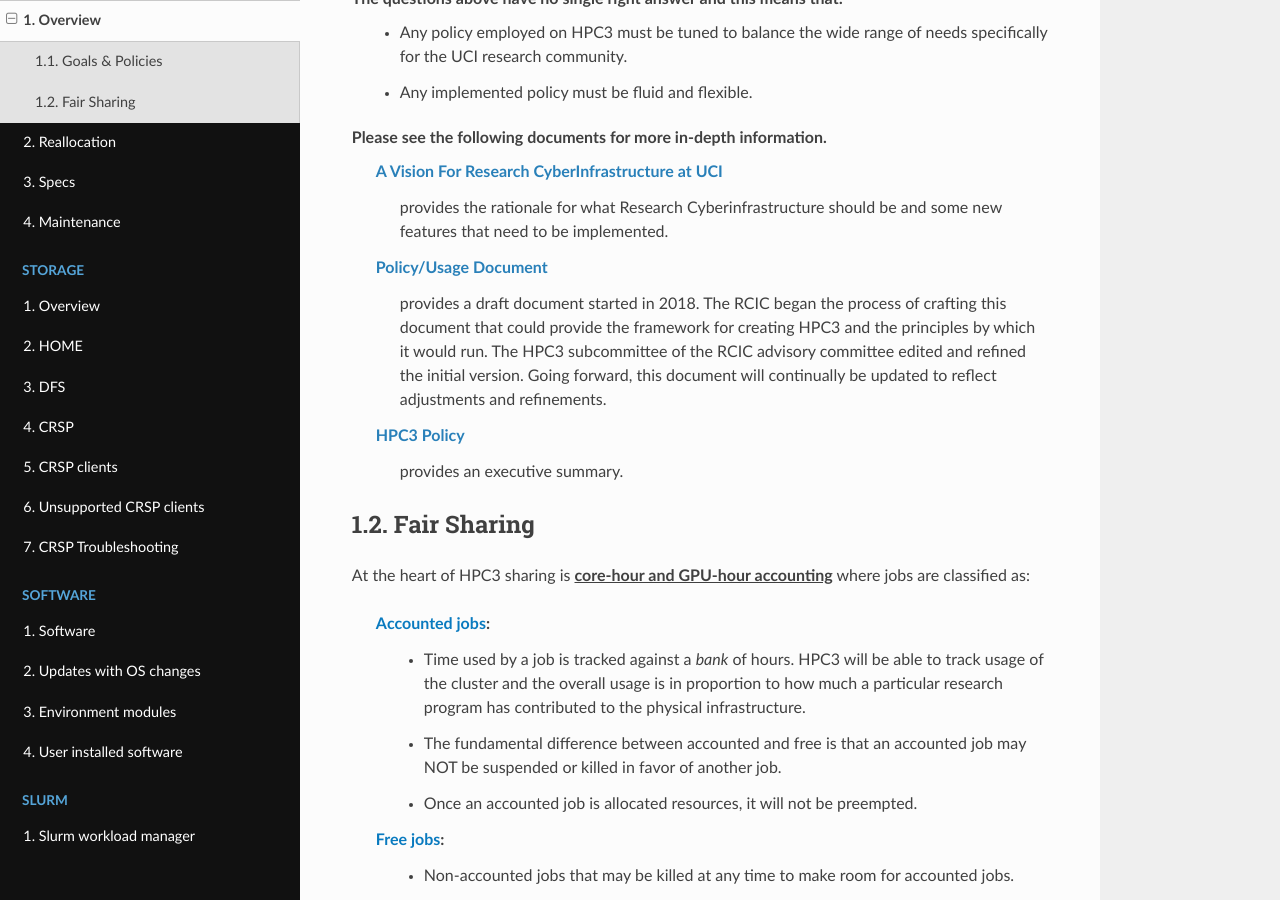
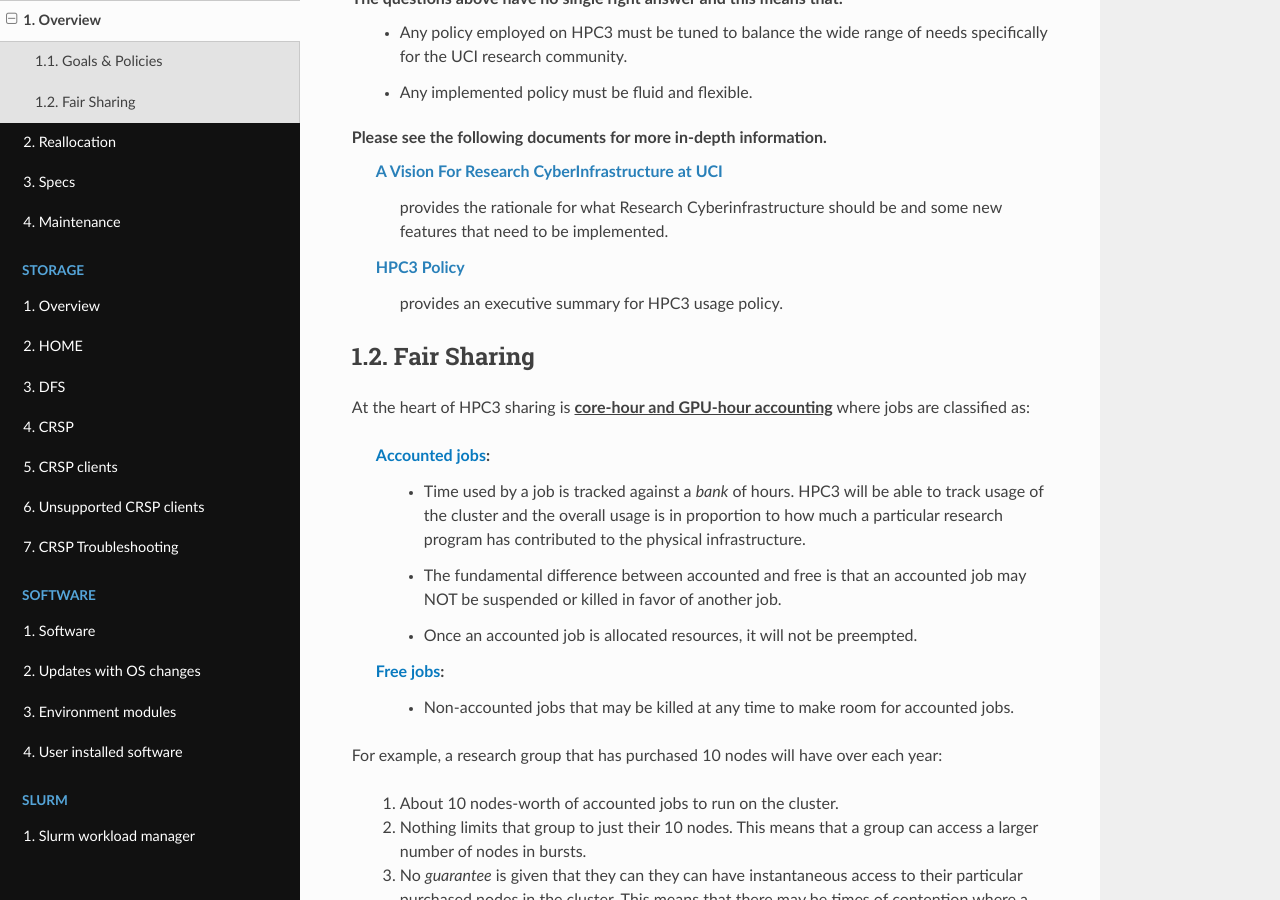
Before and after one commit to RCIC-UCI-Public/website-rcic, a Sphinx documentation site: the page built from docs/source/hpc3/hpc3.rst, in a window 1280 px wide and 900 px high, scrolled down 1822 px. Built offline with Sphinx 7.4.7 and the Read the Docs theme 3.1.0, drawn with Linux system fonts in a browser that asks for light colours; some of the changed lines change nothing that is shown.

Commit message:
comment out draft policy from 2019

```diff
--- a/docs/source/hpc3/hpc3.rst
+++ b/docs/source/hpc3/hpc3.rst
@@ -80,13 +80,14 @@
   `A Vision For Research CyberInfrastructure at UCI </_static/A-Vision-for-RCI-at-UCI-Document-and-Appendices.pdf>`_
       provides the rationale for what Research Cyberinfrastructure should be and some
       new features that need to be implemented.
-  `Policy/Usage Document <https://docs.google.com/document/d/1fqTC5tc29JK2PfIATPqnUfwo3SooLBCEMzogbKBjslU/edit>`_
+  `HPC3 Policy </_static/HPC-Policy-Executive-Summary.pdf>`_
+      provides an executive summary for HPC3 usage policy.
+
+..  `Policy/Usage Document <https://docs.google.com/document/d/1fqTC5tc29JK2PfIATPqnUfwo3SooLBCEMzogbKBjslU/edit>`_
       provides a draft document started in 2018. The RCIC began the process of crafting this document
       that could provide the framework for creating HPC3 and the principles by which it would run.
       The HPC3 subcommittee of the RCIC advisory committee edited and refined the initial version.
       Going forward, this document will continually be updated to reflect adjustments and refinements.
-  `HPC3 Policy </_static/HPC-Policy-Executive-Summary.pdf>`_
-      provides an executive summary.
 
 .. _hpc3 sharing:
 
```
